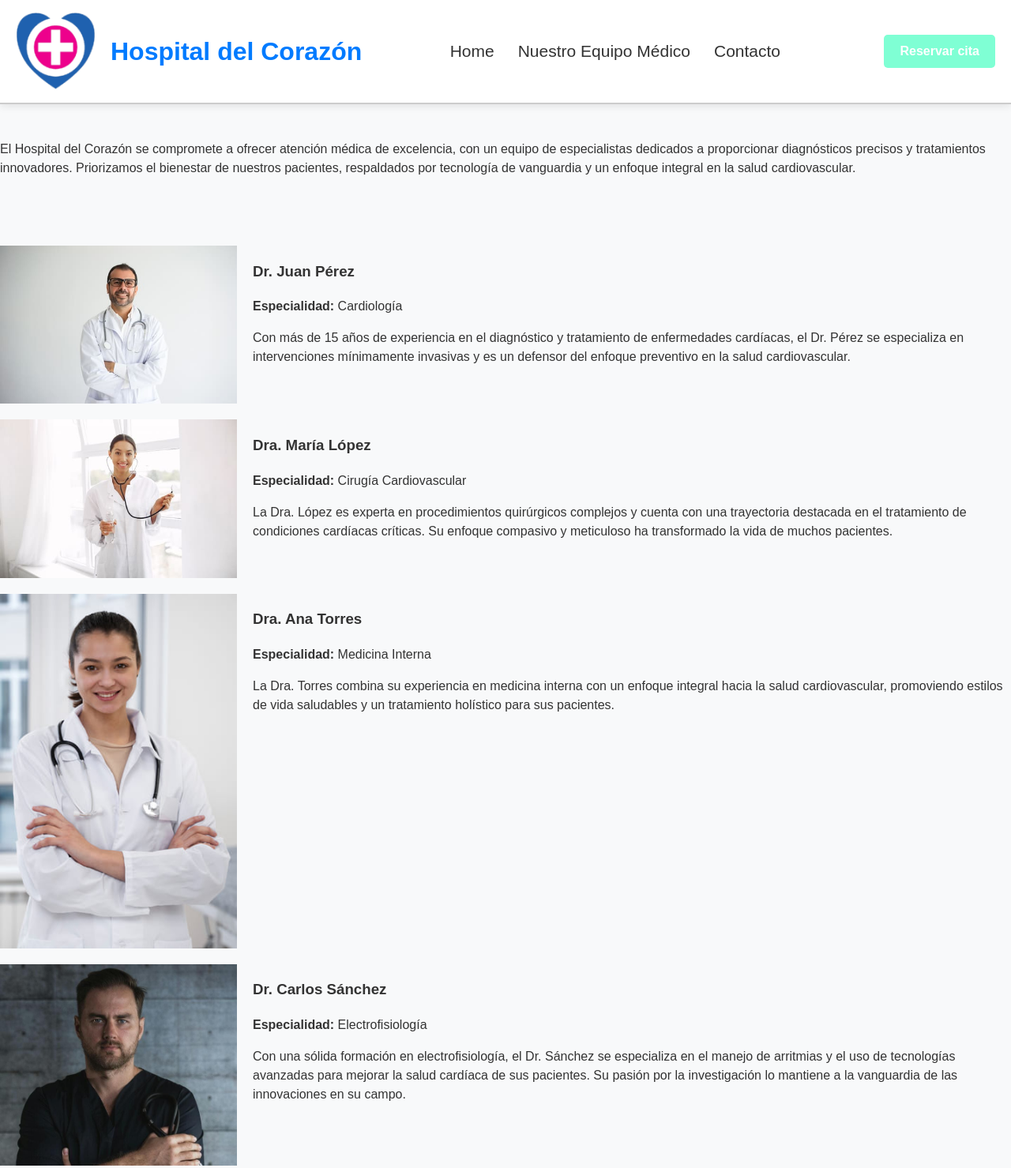
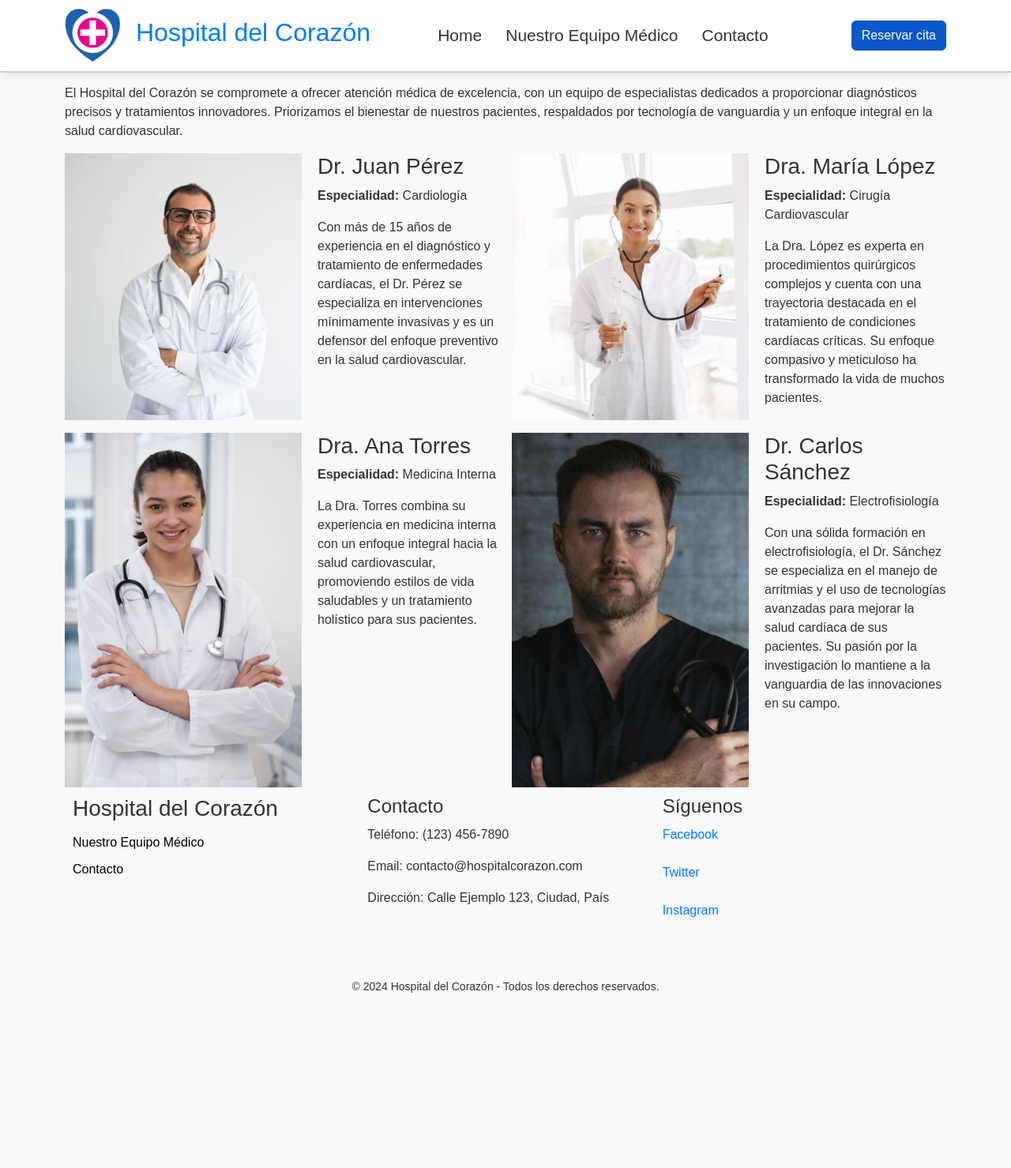
Before and after one commit to Krpardo27/hospital, a plain HTML site: page pages/equipo-medico.html in a window 1280 px wide. Shown: the top 1479 px of the page at 79% size. After the commit the page ends 1280 px from the top, so only its background shows below. Drawn offline with nearby package versions, Linux system fonts and the light colour scheme.

Commit message:
cambios nuevos a pages y estilos

```diff
--- a/pages/equipo-medico.html
+++ b/pages/equipo-medico.html
@@ -4,42 +4,44 @@
     <meta charset="UTF-8" />
     <meta name="viewport" content="width=device-width, initial-scale=1.0" />
     <link
+      href="https://cdn.jsdelivr.net/npm/bootstrap@5.3.3/dist/css/bootstrap.min.css"
       rel="stylesheet"
-      href="https://cdnjs.cloudflare.com/ajax/libs/normalize/8.0.1/normalize.min.css"
-      integrity="sha512-NhSC1YmyruXifcj/KFRWoC561YpHpc5Jtzgvbuzx5VozKpWvQ+4nXhPdFgmx8xqexRcpAglTj9sIBWINXa8x5w=="
+      integrity="sha384-QWTKZyjpPEjISv5WaRU9OFeRpok6YctnYmDr5pNlyT2bRjXh0JMhjY6hW+ALEwIH"
       crossorigin="anonymous"
-      referrerpolicy="no-referrer"
     />
     <link rel="stylesheet" href="../style.css" />
     <title>Equipo Médico</title>
   </head>
   <body>
     <header>
-      <div class="header__interior">
+      <div class="container header__interior">
         <div class="header__logo">
-          <a href="/">
+          <a href="/" class="header__home">
             <img
               src="../assets/img/logo.png"
               alt="Logo del Hospital"
               id="logo"
+              class="header__logo"
             />
-            <h1>Hospital del Corazón</h1></a
-          >
+            <h1 class="lg:fs-1 header__titulo">Hospital del Corazón</h1>
+          </a>
         </div>
+
         <nav class="navegacion">
           <ul class="navegacion__enlaces">
             <li><a href="/">Home</a></li>
-            <li><a href="equipo-medico.html">Nuestro Equipo Médico </a></li>
-            <li><a href="contacto.html">Contacto</a></li>
+            <li>
+              <a href="/pages/equipo-medico.html">Nuestro Equipo Médico</a>
+            </li>
+            <li><a href="/pages/contacto.html">Contacto</a></li>
           </ul>
         </nav>
 
-        <button class="button active">Reservar cita</button>
+        <button class="btn btn-primary active">Reservar cita</button>
       </div>
     </header>
 
     <div class="container">
-      <div class="equipo">
       <h1>Equipo Médico</h1>
         <section>
           <p>
@@ -50,7 +52,9 @@
             vanguardia y un enfoque integral en la salud cardiovascular.
           </p>
         </section>
-        <div class="equipo__card">
+      <div class="row g-2 g-lg-3 equipo">
+
+        <div class="col-12 col-md-6 equipo__card">
           <img
             src="../assets/img/equipo-medico/equipo-1.jpg"
             alt="Dr. Juan Pérez"
@@ -67,7 +71,7 @@
           </div>
         </div>
 
-        <div class="equipo__card">
+        <div class="col-12 col-md-6 equipo__card">
           <img
             src="../assets/img/equipo-medico/equipo-2.jpg"
             alt="Dra. María López"
@@ -84,7 +88,7 @@
           </div>
         </div>
 
-        <div class="equipo__card">
+        <div class="col-12 col-md-6 equipo__card">
           <img
             src="../assets/img/equipo-medico/equipo-3.jpg"
             alt="Dr. Carlos Sánchez"
@@ -101,7 +105,7 @@
           </div>
         </div>
 
-        <div class="equipo__card">
+        <div class="col-12 col-md-6 equipo__card">
           <img
             src="../assets/img/equipo-medico/equipo-4.jpg"
             alt="Dra. Ana Torres"
@@ -121,40 +125,45 @@
       </div>
     </div>
 
-    <footer>
-      <div class="footer__content">
+    <footer class="container">
+      <div class="row footer__content">
+        <div class="col-md-4">
           <h3>Hospital del Corazón</h3>
           <div class="footer__logo">
-          <ul class="footer__enlaces">
+            <ul class="footer__enlaces list-unstyled">
               <li>
                 <a href="pages/equipo-medico.html">Nuestro Equipo Médico</a>
               </li>
               <li><a href="pages/contacto.html">Contacto</a></li>
             </ul>
           </div>
+        </div>
 
-        <div class="footer__contact-info">
+        <div class="col-md-4 footer__contact-info">
           <h4>Contacto</h4>
           <p>Teléfono: (123) 456-7890</p>
           <p>Email: contacto@hospitalcorazon.com</p>
           <p>Dirección: Calle Ejemplo 123, Ciudad, País</p>
         </div>
 
-        <div class="footer__social-media">
+        <div class="col-md-4 footer__social-media">
           <h4>Síguenos</h4>
           <a href="https://www.facebook.com/hospitalcorazon" target="_blank"
             >Facebook</a
-          >
+          ><br />
           <a href="https://www.twitter.com/hospitalcorazon" target="_blank"
             >Twitter</a
-          >
+          ><br />
           <a href="https://www.instagram.com/hospitalcorazon" target="_blank"
             >Instagram</a
           >
         </div>
       </div>
-      <div class="footer__footer-bottom">
-        <p>&copy; 2024 Hospital del Corazón - Todos los derechos reservados.</p>
+
+      <div class="footer__footer-bottom text-center mt-4">
+        <p>
+          &copy; 2024 Hospital del Corazón - Todos los derechos reservados.
+        </p>
       </div>
     </footer>
   </body>
--- a/sass/layout/_header.scss
+++ b/sass/layout/_header.scss
@@ -26,7 +26,7 @@ header {
       text-decoration: none;
 
       img {
-        width: 100px;
+        width: 70px;
         max-width: 100%;
         height: auto;
 
@@ -58,8 +58,7 @@ header {
     display: flex;
     justify-content: space-between;
     align-items: center;
-    padding: 10px;
-    height: 90px;
+    height: 70px;
     gap: 10px;
 
     @include tablet() {
@@ -74,6 +73,7 @@ header {
 
     .navegacion {
       &__enlaces {
+        margin: 0;
         @include laptop() {
           display: flex;
         }
--- a/sass/main.scss
+++ b/sass/main.scss
@@ -1,3 +1,6 @@
+$enable-grid-classes: false;
+$enable-cssgrid: true;
+
 @use "abstracts/mixins";
 @use "base/variables";
 @use 'modules/base';
--- a/sass/pages/_equipo-medico.scss
+++ b/sass/pages/_equipo-medico.scss
@@ -1,10 +1,6 @@
 @import '../abstracts/mixins';
 
 .equipo {
-  max-width: 100%;
-  display: flex;
-  flex-direction: column;
-  gap: 20px;
 
   @include mobile() {
     margin: 100px 0 0;
@@ -32,6 +28,9 @@
     .equipo__infor {
       max-width: 100%;
       margin: 0;
+      display: flex;
+      flex-direction: column;
+      width: 100%;
 
       @include mobile() {
         margin: 0px;
--- a/sass/pages/_home.scss
+++ b/sass/pages/_home.scss
@@ -111,7 +111,7 @@
 
 section {
   @include desktop() {
-    padding: 50px 0;
+    padding: 50px 0 0;
   }
 
   @include mobile() {
```
Also changed, not shown: index.html (+7 -7 lines), pages/contacto.html (+47 -30 lines), style.css, 1 other file. Lines whose indentation alone changed are shown as unchanged.
